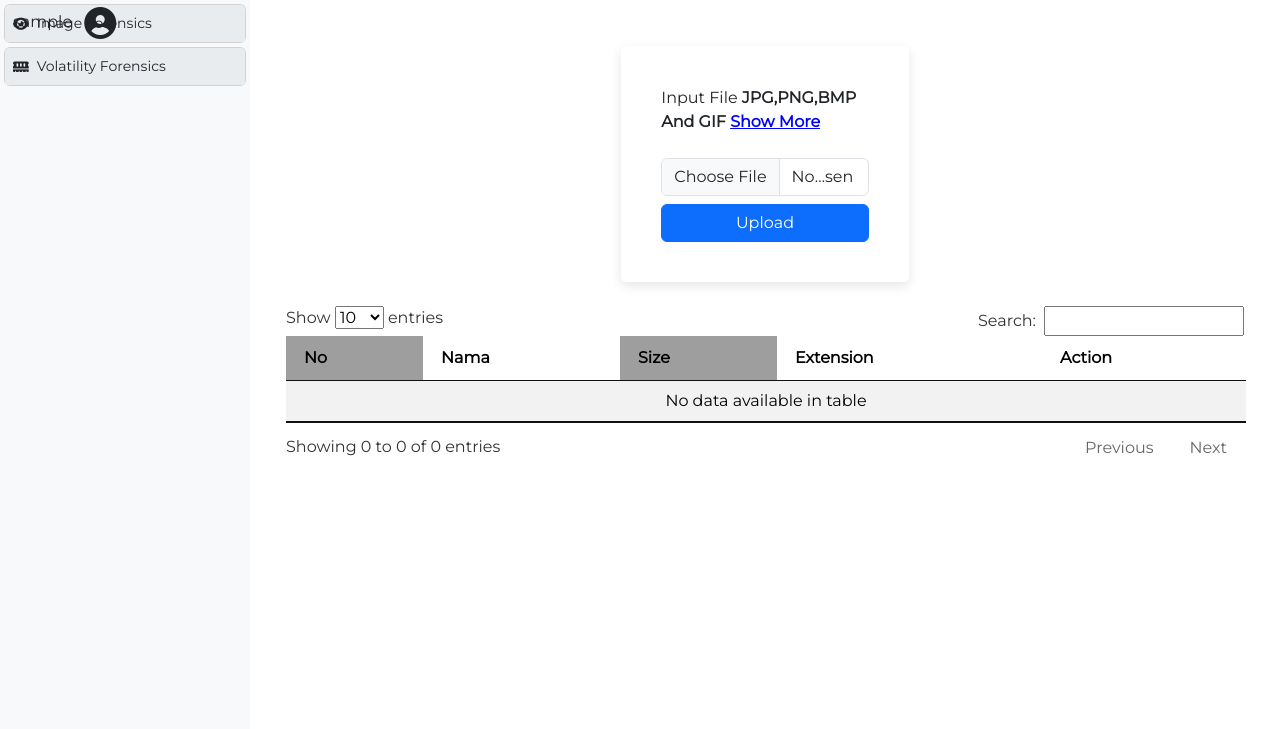
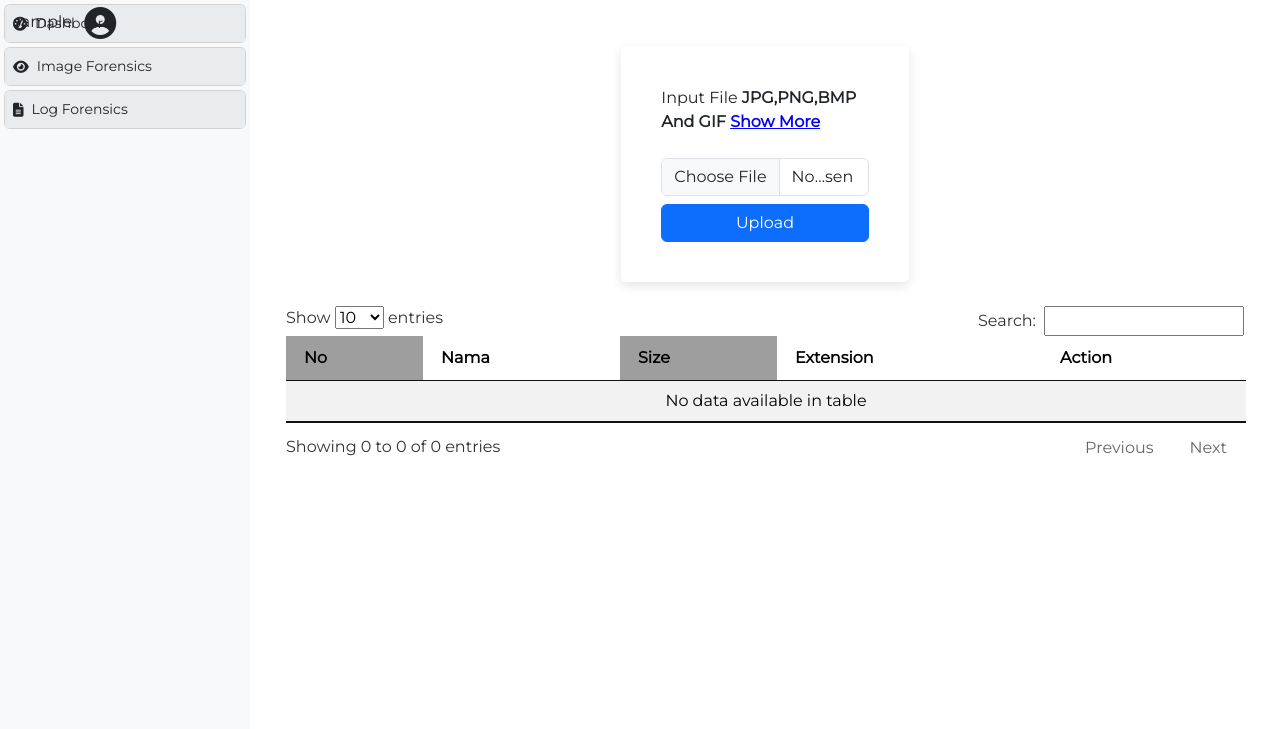
Before and after one commit to enomarozi/CTForensic, a Django app: page / in a window 1280 px wide. Shown: the part 70-799 px from the top of the page. Run offline with Django 5.2, Linux system fonts and the light colour scheme; the visitor is signed in with stand-in values (Sample User, id 1); data that the repository does not hold is empty; some libraries are stand-ins or nearby versions; grey boxes are pictures that could not be loaded.

Commit message:
14-04-2025

```diff
--- a/index/templates/index/app.html
+++ b/index/templates/index/app.html
@@ -59,6 +59,16 @@
                 <div class="card mb-1">
                     <div class="card-header d-flex align-items-center p-2" style="background-color: #e9ecef; border: none;">
                         <a class="d-flex align-items-center w-100 text-dark text-decoration-none" data-bs-toggle="collapse" href="#imageMenu" role="button" aria-expanded="false" aria-controls="imageMenu">
+                            <i class="fas fa-tachometer-alt me-2"></i>
+                            <span class="sidebar-text flex-grow-1">Dashboard</span>
+                            <i class="bi bi-caret-down-fill"></i>
+                        </a>
+                    </div>
+                </div>
+
+                <div class="card mb-1">
+                    <div class="card-header d-flex align-items-center p-2" style="background-color: #e9ecef; border: none;">
+                        <a class="d-flex align-items-center w-100 text-dark text-decoration-none" data-bs-toggle="collapse" href="{% url 'image' %}" role="button" aria-expanded="false" aria-controls="imageMenu">
                             <i class="fas fa-eye me-2"></i>
                             <span class="sidebar-text flex-grow-1">Image Forensics</span>
                             <i class="bi bi-caret-down-fill"></i>
@@ -69,8 +79,8 @@
                 <div class="card mb-1">
                     <div class="card-header d-flex align-items-center p-2" style="background-color: #e9ecef; border: none;">
                         <a class="d-flex align-items-center w-100 text-dark text-decoration-none" data-bs-toggle="collapse" href="#volatilityMenu" role="button" aria-expanded="false" aria-controls="volatilityMenu">
-                            <i class="fas fa-memory me-2"></i>
-                            <span class="sidebar-text flex-grow-1">Volatility Forensics</span>
+                            <i class="fas fa-file-alt me-2"></i>
+                            <span class="sidebar-text flex-grow-1">Log Forensics</span>
                             <i class="bi bi-caret-down-fill"></i>
                         </a>
                     </div>
```
